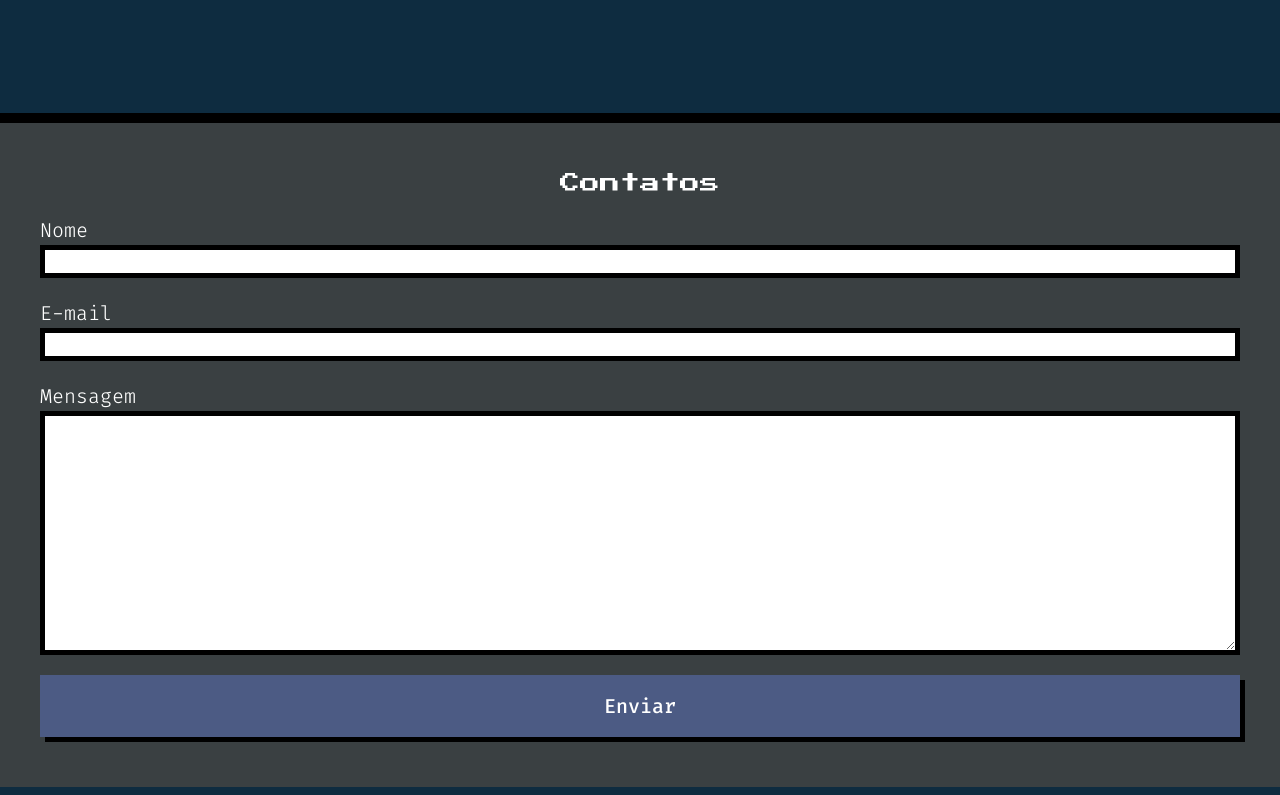
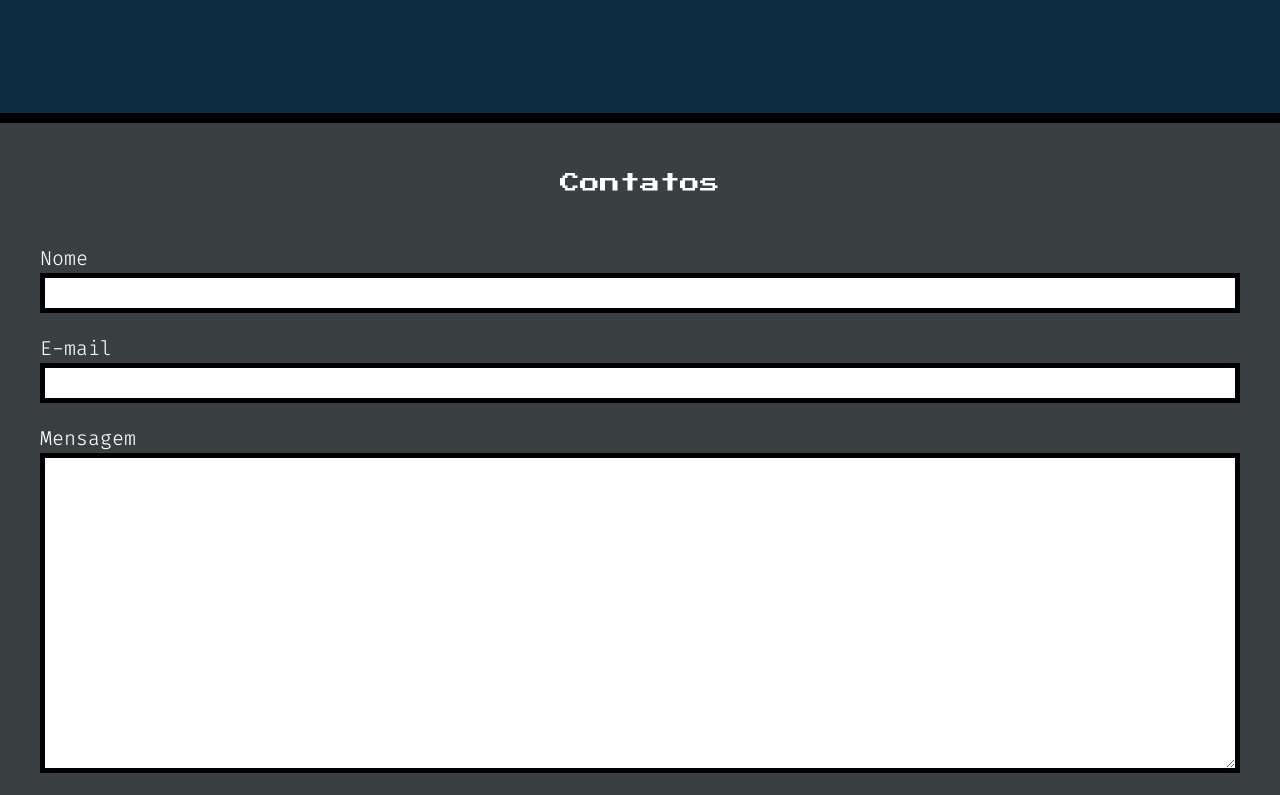
Before and after one commit to wmborges/wmborges.github.io, a plain HTML site: page index.html in a window 1280 px wide. Shown: the part 2280-3075 px from the top of the page. Drawn offline with Linux system fonts and the light colour scheme.

Commit message:
Main input with text area

```diff
--- a/css/components/main-button.css
+++ b/css/components/main-button.css
@@ -16,3 +16,7 @@
     text-shadow: 3px 3px 5px #000;
     transform: scale(1.05);
 }
+
+.main-button.-full {
+    width: 100%;
+}
--- a/css/components/main-form.css
+++ b/css/components/main-form.css
@@ -1,6 +1,12 @@
 .main-form {
-    display: flex;
-    flex-direction: column;
     background-color: #3A4042;
     padding: 50px 40px;
 }
+
+.main-form .main-title {
+    margin-bottom: 50px;
+}
+
+.main-form .main-input {
+    margin-bottom: 20px;
+}
--- a/css/components/main-input.css
+++ b/css/components/main-input.css
@@ -1,9 +1,13 @@
 .main-input {
     box-sizing: border-box;
-    margin-bottom: 20px;
-    width: 100%;
     border: 5px solid #000;
     font-size: 20px;
+    height: 40px;
+    width: 100%;
     padding-left: 5px;
     padding-right: 5px;
 }
+
+.main-input.-textarea {
+    height: 320px;
+}
--- a/index.html
+++ b/index.html
@@ -188,7 +188,7 @@
         <label class="main-label" for="email">E-mail</label>
         <input class="main-input" id="email" type="email">
         <label class="main-label" for="message">Mensagem</label>
-        <textarea class="main-input" id="message" cols="30" rows="10"></textarea>
+        <textarea class="main-input -textarea" id="message"></textarea>
         <button class="main-button -full" type="submit">Enviar</button>
     </form>
     <footer class="main-footer">
```
